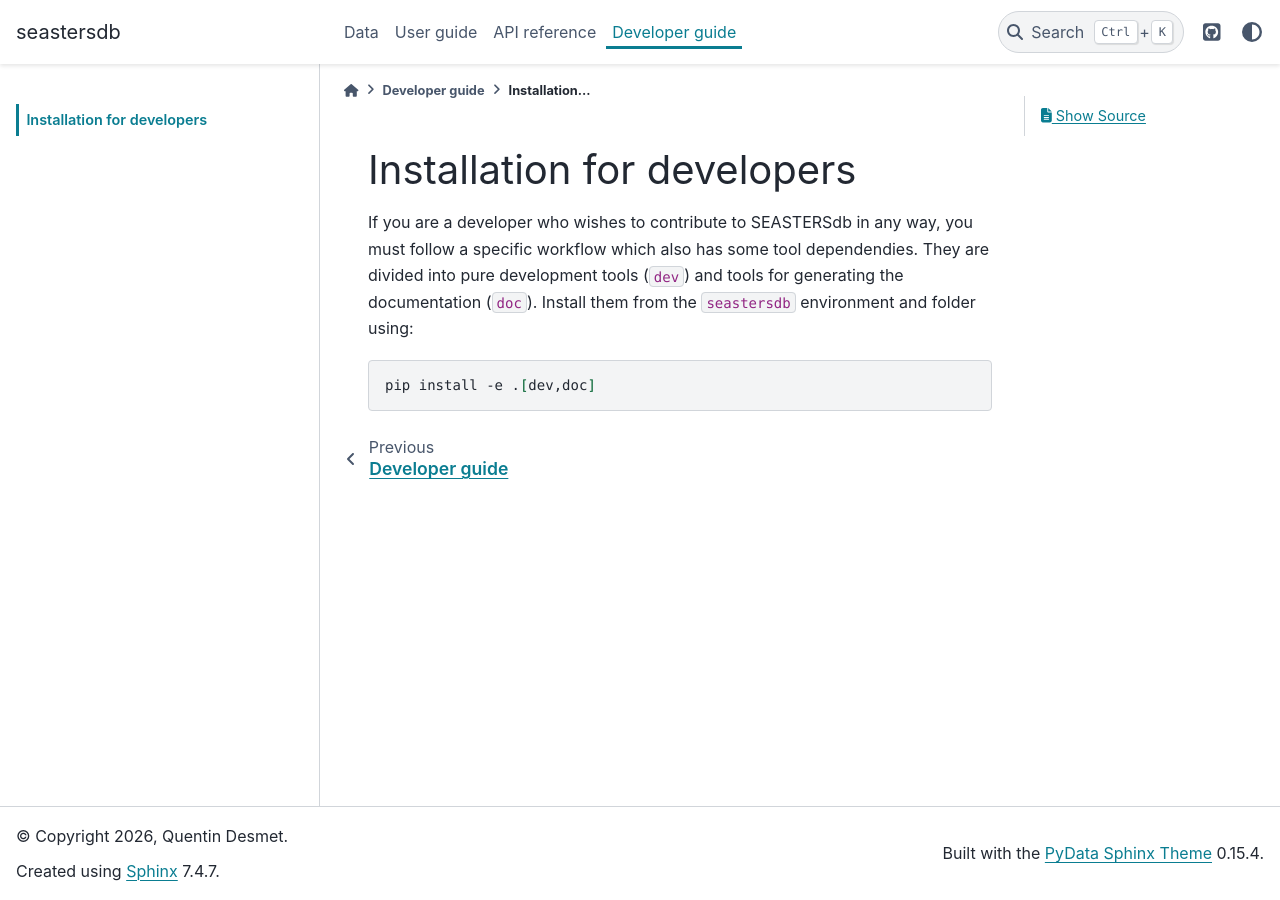
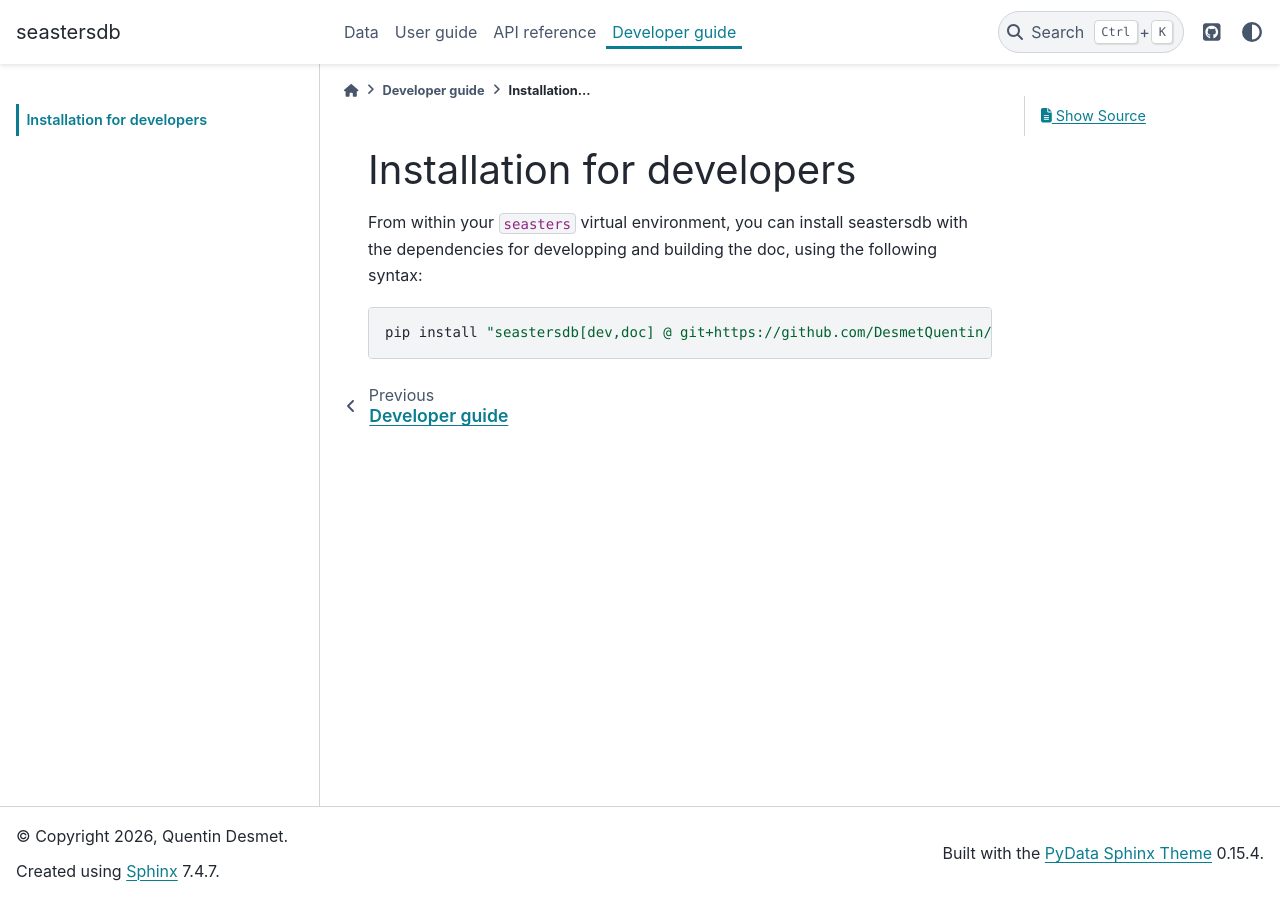
Before and after one commit to DesmetQuentin/seastersdb, a Sphinx documentation site: the page built from doc/developer-guide/install.rst, in a window 1280 px wide. Built offline with Sphinx 7.4.7 and the PyData theme 0.15.4, drawn with Linux system fonts in a browser that asks for light colours.

Commit message:
doc: fix dev installation

```diff
--- a/doc/developer-guide/install.rst
+++ b/doc/developer-guide/install.rst
@@ -1,12 +1,9 @@
 Installation for developers
 ===========================
 
+From within your ``seasters`` virtual environment, you can install seastersdb
+with the dependencies for developping and building the doc, using the following syntax:
 
-If you are a developer who wishes to contribute to SEASTERSdb in any way, you must
-follow a specific workflow which also has some tool dependendies. They are divided
-into pure development tools (``dev``) and tools for generating the documentation
-(``doc``). Install them from the ``seastersdb`` environment and folder using:
+.. code:: shell
 
-.. code:: bash
-
-   pip install -e .[dev,doc]
+   pip install "seastersdb[dev,doc] @ git+https://github.com/DesmetQuentin/seastersdb.git"
```
